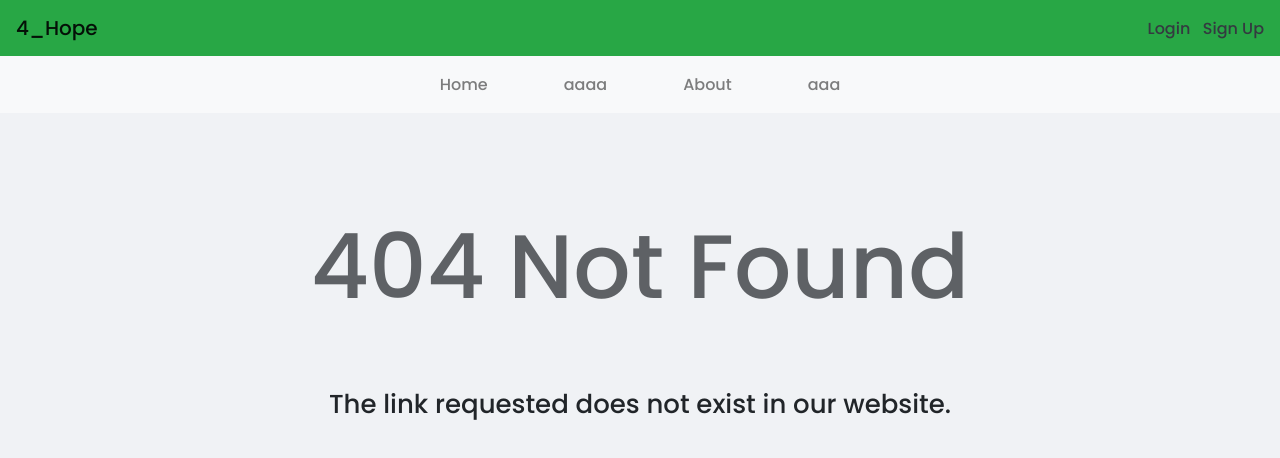
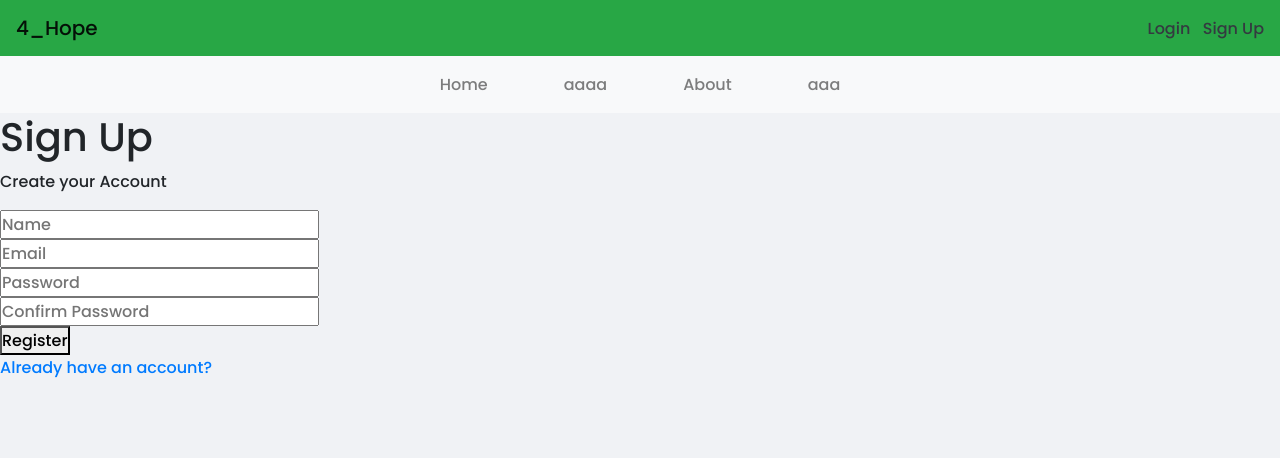
Before and after one commit to diebraga/hope, a React (Create React App) app in the folder frontend/hope/: page /signup in a window 1280 px wide. Before the commit this address had no page. Shown: the top 458 px of the page. Built offline with nearby package versions, Linux system fonts and the light colour scheme.

Commit message:
added routes + structure + auth for signin & signup page

```diff
--- a/frontend/hope/package.json
+++ b/frontend/hope/package.json
@@ -3,7 +3,6 @@
   "version": "0.1.0",
   "private": true,
   "dependencies": {
-    "@types/uuid": "^8.3.0",
     "axios": "^0.19.2",
     "filesize": "^6.1.0",
     "history": "^4.10.1",
@@ -12,6 +11,7 @@
     "react": "^16.13.1",
     "react-dom": "^16.13.1",
     "react-dropzone": "^10.2.2",
+    "react-helmet": "^6.1.0",
     "react-redux": "^7.2.1",
     "react-router-dom": "^5.1.2",
     "react-scripts": "3.4.1",
@@ -41,6 +41,8 @@
     ]
   },
   "devDependencies": {
+    "@types/react-helmet": "^6.1.0",
+    "@types/uuid": "^8.3.0",
     "@testing-library/jest-dom": "^4.2.4",
     "@testing-library/react": "^9.3.2",
     "@testing-library/user-event": "^7.1.2",
--- /dev/null
+++ b/frontend/hope/src/pages/Signin/index.tsx
@@ -0,0 +1,82 @@
+import React, { useState } from 'react';
+import { Link, Redirect } from 'react-router-dom';
+import { Helmet } from 'react-helmet';
+import { connect } from 'react-redux';
+import PropTypes from 'prop-types';
+import { login } from '../../actions/auth';
+
+// import { Container } from './styles';
+
+const Signin: React.FC = ({ login, isAuthenticated }: any) => {
+  const [formData, setFormData] = useState({
+    email: '',
+    password: '',
+  });
+
+  const { email, password } = formData;
+
+  const onChange = (e: any): void =>
+    setFormData({ ...formData, [e.target.name]: e.target.value });
+
+  const onSubmit = (e: any): void => {
+    e.preventDefault();
+
+    login(email, password);
+  };
+
+  if (isAuthenticated) return <Redirect to="/" />;
+
+  return (
+    <div className="">
+      <Helmet>
+        <title>4_Hope - Signin</title>
+        <meta name="description" content="signin page" />
+      </Helmet>
+      <h1 className="">Sign In</h1>
+      <p className="">Sign into your Account</p>
+      <form className="" onSubmit={e => onSubmit(e)}>
+        <div className="">
+          <input
+            className=""
+            type="email"
+            placeholder="Email"
+            name="email"
+            value={email}
+            onChange={e => onChange(e)}
+            required
+          />
+        </div>
+        <div className="">
+          <input
+            className=""
+            type="password"
+            placeholder="Password"
+            name="password"
+            value={password}
+            onChange={e => onChange(e)}
+          />
+        </div>
+        <button className="" type="submit">
+          Login
+        </button>
+      </form>
+      <p className="">
+        <Link className="" to="/signup">
+          Don't have an account?
+        </Link>
+      </p>
+    </div>
+  );
+};
+
+Signin.propTypes = {
+  login: PropTypes.func.isRequired,
+  // eslint-disable-next-line react/require-default-props
+  isAuthenticated: PropTypes.bool,
+};
+
+const mapStateToProps = (state: any): any => ({
+  isAuthenticated: state.auth.isAuthenticated,
+});
+
+export default connect(mapStateToProps, { login })(Signin);
--- /dev/null
+++ b/frontend/hope/src/pages/Signin/styles.ts
@@ -0,0 +1,3 @@
+import styled from 'styled-components';
+
+export const Container = styled.div``;
--- /dev/null
+++ b/frontend/hope/src/pages/Signup/index.tsx
@@ -0,0 +1,108 @@
+import React, { useState } from 'react';
+import { connect } from 'react-redux';
+import { Link, Redirect } from 'react-router-dom';
+import { Helmet } from 'react-helmet';
+import PropTypes from 'prop-types';
+import { setAlert } from '../../actions/alert';
+import { signup } from '../../actions/auth';
+
+// import { Container } from './styles';
+
+const Signup: React.FC = ({ setAlert, signup, isAuthenticated }: any) => {
+  const [formData, setFormData] = useState({
+    name: '',
+    email: '',
+    password: '',
+    password2: '',
+  });
+
+  const { name, email, password, password2 } = formData;
+
+  const onChange = (e: any): void =>
+    setFormData({ ...formData, [e.target.name]: e.target.value });
+
+  const onSubmit = (e: any): void => {
+    e.preventDefault();
+
+    if (password !== password2) setAlert('Passwords do not match', 'error');
+    else signup({ name, email, password, password2 });
+  };
+
+  if (isAuthenticated) return <Redirect to="/" />;
+
+  return (
+    <div className="auth">
+      <Helmet>
+        <title>4_Hope - Sign Up</title>
+        <meta name="description" content="sign up page" />
+      </Helmet>
+      <h1 className="">Sign Up</h1>
+      <p className="">Create your Account</p>
+      <form className="" onSubmit={e => onSubmit(e)}>
+        <div className="">
+          <input
+            className=""
+            type="text"
+            placeholder="Name"
+            name="name"
+            value={name}
+            onChange={e => onChange(e)}
+            required
+          />
+        </div>
+        <div className="">
+          <input
+            className="auth__form__input"
+            type="email"
+            placeholder="Email"
+            name="email"
+            value={email}
+            onChange={e => onChange(e)}
+            required
+          />
+        </div>
+        <div className="">
+          <input
+            className="auth__form__input"
+            type="password"
+            placeholder="Password"
+            name="password"
+            value={password}
+            onChange={e => onChange(e)}
+          />
+        </div>
+        <div className="">
+          <input
+            className=""
+            type="password"
+            placeholder="Confirm Password"
+            name="password2"
+            value={password2}
+            onChange={e => onChange(e)}
+          />
+        </div>
+        <button className="" type="submit">
+          Register
+        </button>
+      </form>
+      <p className="">
+        <Link className="" to="/login">
+          Already have an account?
+        </Link>
+      </p>
+    </div>
+  );
+};
+
+Signup.propTypes = {
+  setAlert: PropTypes.func.isRequired,
+  signup: PropTypes.func.isRequired,
+  // eslint-disable-next-line react/require-default-props
+  isAuthenticated: PropTypes.bool,
+};
+
+const mapStateToProps = (state: any): any => ({
+  isAuthenticated: state.auth.isAuthenticated,
+});
+
+export default connect(mapStateToProps, { setAlert, signup })(Signup);
--- /dev/null
+++ b/frontend/hope/src/pages/Signup/styles.ts
@@ -0,0 +1,3 @@
+import styled from 'styled-components';
+
+export const Container = styled.div``;
--- a/frontend/hope/src/routes/index.tsx
+++ b/frontend/hope/src/routes/index.tsx
@@ -3,12 +3,17 @@ import React from 'react';
 import { Switch, Route } from 'react-router-dom';
 
 import Main from '../pages/Main';
+import Signin from '../pages/Signin';
+import Signup from '../pages/Signup';
 import Notfound from '../components/Notfound';
 
 const Routes: React.FC = () => (
   <Switch>
     <Route path="/" exact component={Main} />
+    <Route path="/signin" component={Signin} />
+    <Route path="/signup" component={Signup} />
     <Route component={Notfound} />
+    <Route component={Signin} />
   </Switch>
 );
 
```
Also changed, not shown: 1 other file (tests, documents, lock files or other folders).
